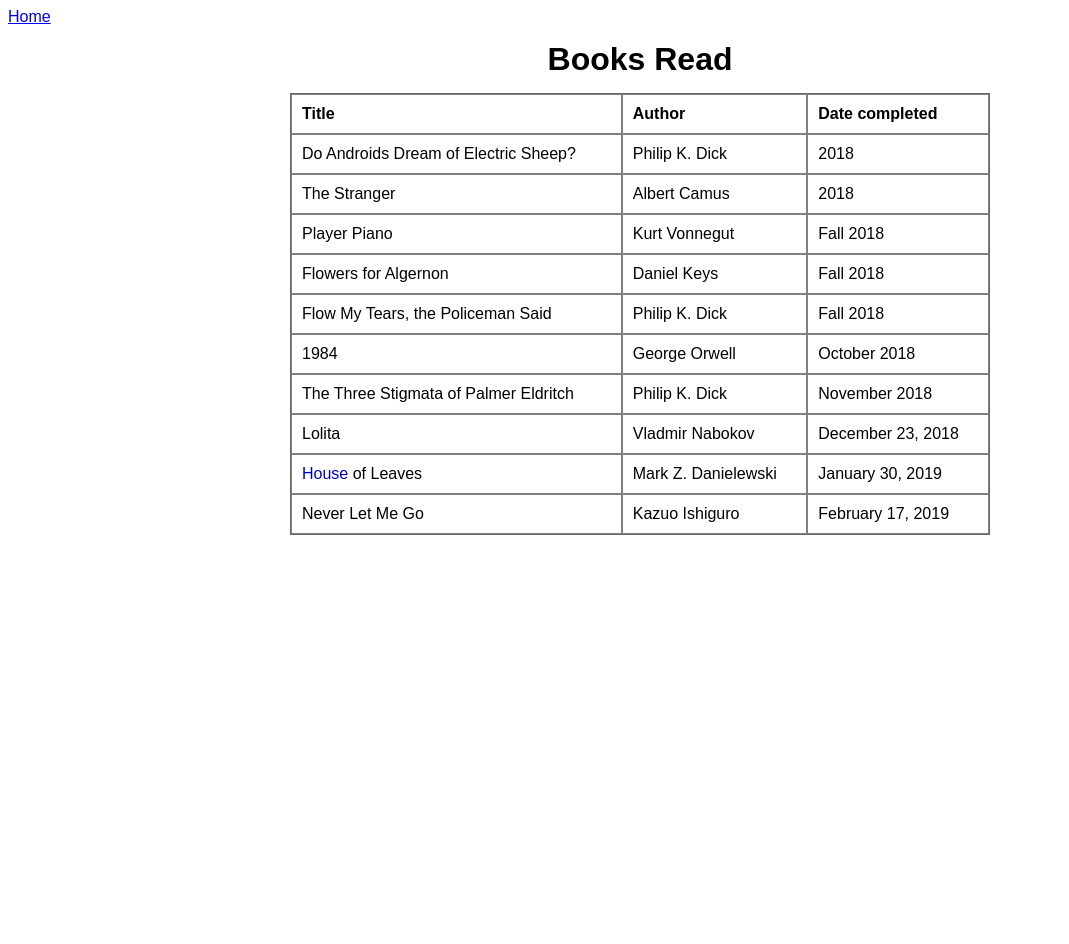
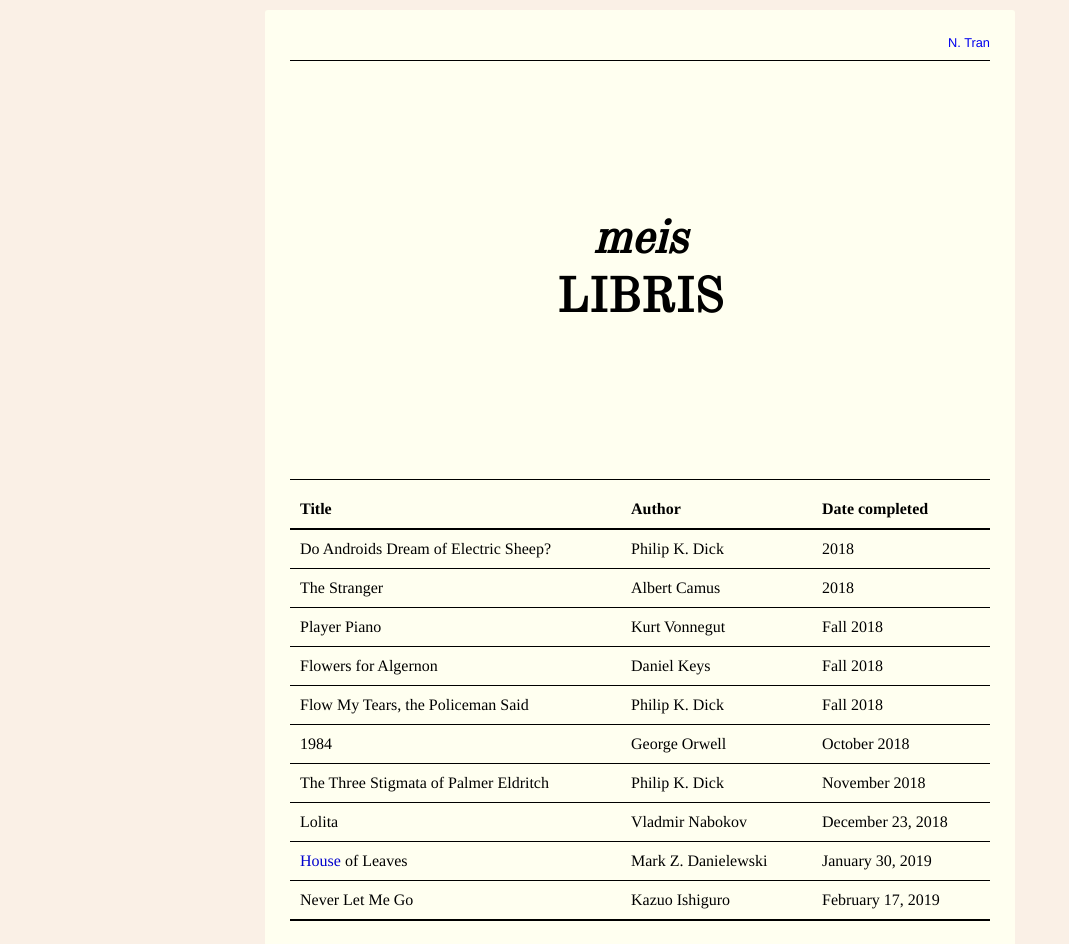
Before and after one commit to ninatran/meislibris, a plain HTML site: page index.html in a window 1280 px wide. Shown: the top 944 px of the page, without its empty margins (0-1069 px from the left). Before the commit the page ends 800 px from the top, so only its background shows below. Drawn offline with nearby package versions, Linux system fonts and the light colour scheme.

Commit message:
Add files via upload

```diff
--- a/index.html
+++ b/index.html
@@ -2,24 +2,28 @@
 <html lang="en" dir="ltr">
   <head>
     <meta charset="utf-8">
-    <title>My Recent Books</title>
+    <title>Meis Libris</title>
     <link rel="stylesheet" href="style.css">
     <link rel="icon" href="img/books.png">
+    <link href="https://fonts.googleapis.com/css?family=Lora|Old+Standard+TT" rel="stylesheet">
     <style media="screen">
 
     </style>
   </head>
-  <body style="background-color:white;font-family:Arial">
-    <nav>
-      <a href="index.html">Home</a>
-    </nav>
+  <body style="">
     <div class="main">
-      <h1>Books Read</h1>
-      <div id="cover-display" style="display:none">
-        <img id="active-cover" src="img/books.png" alt="book cover">
+
+      <div class="contact">
+        <a href="http://somewhere-a-dog-barked.tumblr.com">N. Tran</a>
       </div>
+
+      <div id="heading">
+        <h1 style="font-family:'Old Standard TT';font-style:italic;">meis</h1>
+        <h1 style="font-family:'Old Standard TT';letter-spacing:">LIBRIS</h1>
+      </div>
+
       <table id="books">
-        <tr>
+        <tr id="table-heading">
           <th>Title</th>
           <th>Author</th>
           <th>Date completed</th>
--- a/style.css
+++ b/style.css
@@ -1,52 +1,69 @@
+html{
+  background-color: linen;
+}
 
 body{
-  background-color: #D6EAF8;
-  font-family: Helvetica,Arial,sans-serif;
+  font-family:Times,serif;
+  margin:10px 0px;
 }
 
 a {
   display: block;
 }
 
-.main{
-  background-color: white;
-  width: 700px;
-  margin: auto;
-}
-.main h1{
-  background-color: white;
-  text-align: center;
-  margin: 0px;
-  padding:15px;
+h1{
+  background-color: none;
+  text-align:center;
+  margin:0px;
+  font-size: 3em;
 }
 
-#cover-display{
-  padding: 25px 0px 25px 0px;
-  height:300px;
-  background-color:;
+.main{
+  background-color:ivory;
+  width:85%;
+  min-width: 587px;
+  max-width: 700px;
+  margin:auto;
+  padding:25px;
+  border-radius: 3px;
 }
-#active-cover{
-  display: block;
-  max-height: 300px;
-  margin: 0px auto;
-  border: solid 1px black;
+
+#heading{
+  color:black;
+  padding:150px;
+  border-top:solid black 1px;
+  border-bottom:solid black 1px;
+  margin: 10px 0px;
+}
+
+.contact a{
+  font-family: Helvetica, arial, sans-serif;
+  font-weight:lighter;
+  text-decoration: none;
+  text-align: right;
+  font-size: .8em;
 }
 
 #books{
   width: 100%;
-  max-width: 700px;
+  margin: 0px auto;
   text-align: left;
-  border: 1px solid DimGray;
+  border-bottom: 1px solid black;
   border-spacing: 0px
 }
 
-#books tr:hover{
-  background-color: Gainsboro;
+#books tr:hover:not(#table-heading){
+  background-color: antiquewhite;
 }
 
 th,td{
-  border: 1px solid gray;
   padding: 10px;
+  border-bottom: 1px solid black;
+}
+
+th{
+  font-weight:bold;
+  border-bottom: 2px solid black;
 }
 
 nav a{
```
